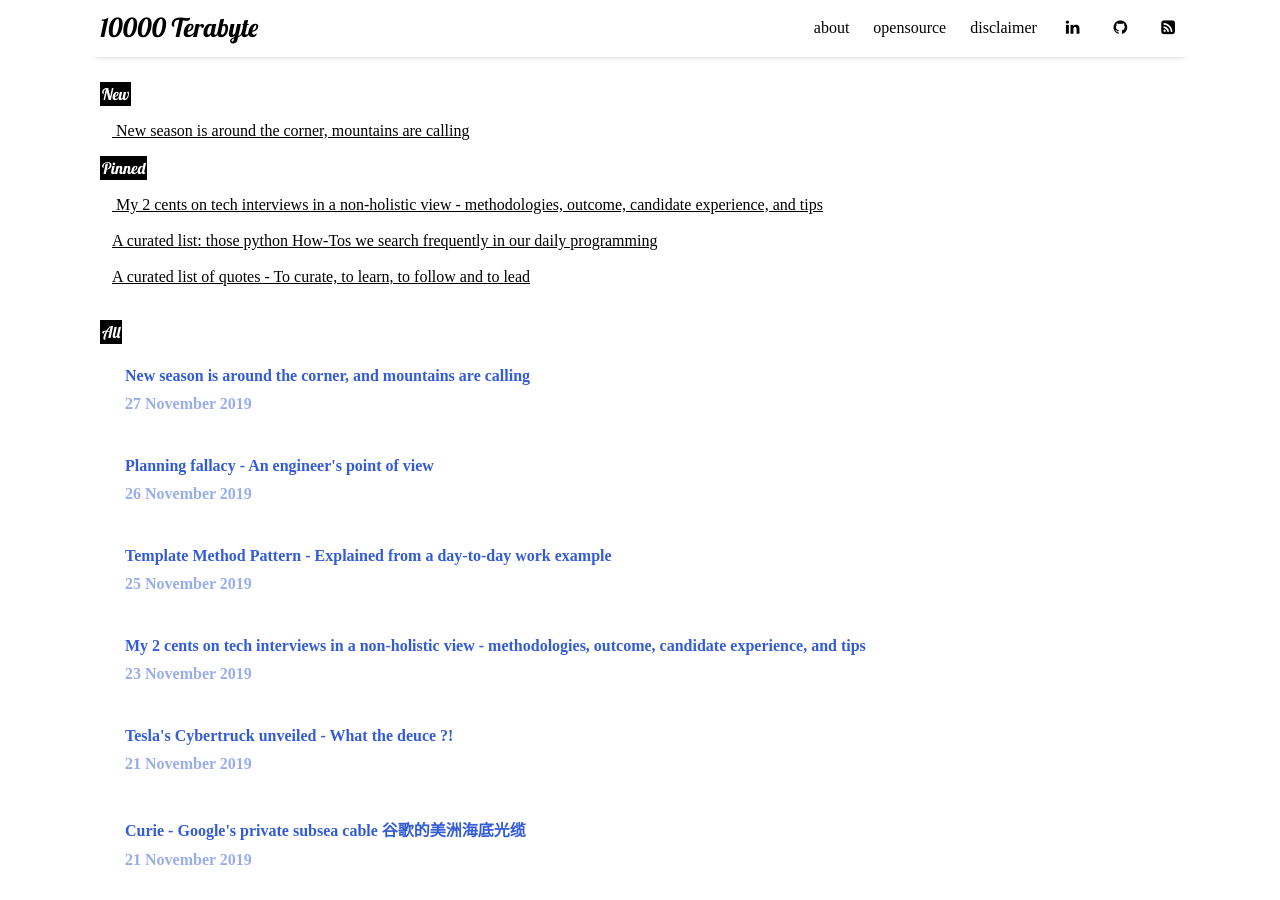
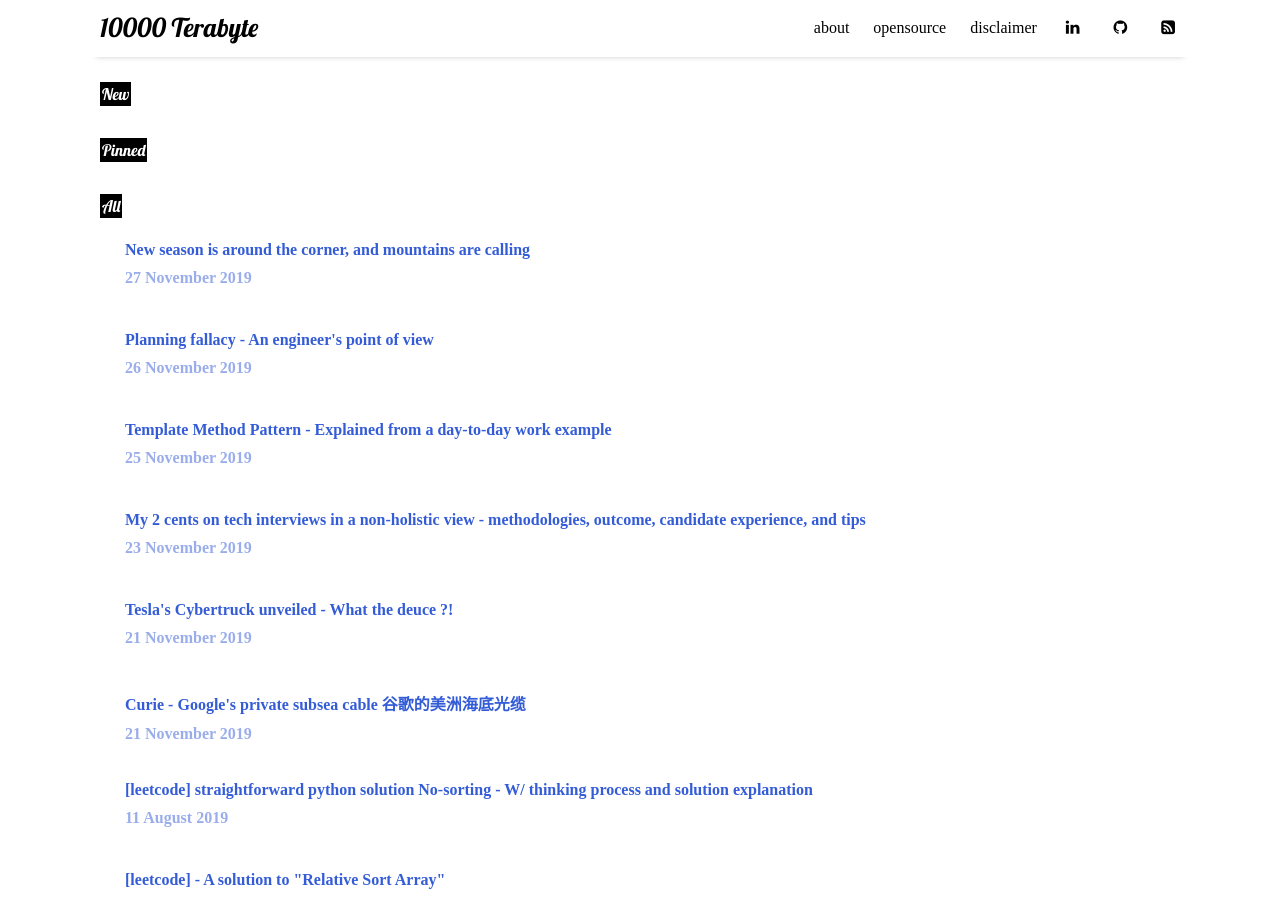
Before and after one commit to 10000TB/10000TB.github.io, a Jekyll site: the page built from index.html, in a window 1280 px wide and 900 px high. Built offline with Jekyll 4.4.1, drawn with Linux system fonts in a browser that asks for light colours; nearby versions of some CDN libraries; some web fonts are replaced; the list of posts is cut into pages by our own code.

Commit message:
[ site ] update home & about page.

```diff
--- a/_layouts/home.html
+++ b/_layouts/home.html
@@ -5,11 +5,10 @@
 <div style="font-family: 'Baskervville', serif;">
     <br/>
     <span style="color:white; background-color: black;padding: 2px 2px; font-family: 'Lobster', cursive;">New</span><br/><br/>
-    &nbsp;&nbsp;&nbsp;<a href="{{ site.url }}/ski/new-season-coming-get-ready.html"> New season is around the corner, mountains are calling </a><br/><br/>
+    &nbsp;&nbsp;&nbsp; <!--  <a href="{{ site.url }}/ski/new-season-coming-get-ready.html"> New season is around the corner, mountains are calling </a> -->
+    <br/>
     <span style="color:white; background-color: black;padding: 2px 2px; font-family: 'Lobster', cursive;">Pinned</span><br/><br/>
-    &nbsp;&nbsp;&nbsp;<a href="{{ site.url }}/tech/My-2-cents-on-tech-interviews.html"> My 2 cents on tech interviews in a non-holistic view - methodologies, outcome, candidate experience, and tips </a><br/><br/>
-    &nbsp;&nbsp;&nbsp;<a href="{{ site.url }}/python/blog-series-python-A-Curated-List-Those-Python-How-To-You-Search-Frequently-in-Your-Daily-Programming.html">A curated list: those python How-Tos we search frequently in our daily programming</a><br/><br/>
-    &nbsp;&nbsp;&nbsp;<a href="{{ site.url }}/quotes/Curating-quotes-to-curate-to-follow.html">A curated list of quotes - To curate, to learn, to follow and to lead</a><br/><br/>
+    &nbsp;&nbsp;&nbsp; <!--  <a href="{{ site.url }}/quotes/Curating-quotes-to-curate-to-follow.html">A curated list of quotes - To curate, to learn, to follow and to lead</a><br/><br/> -->
     <br/>
     <span style="color:white; background-color: black;padding: 2px 2px;font-family: 'Lobster', cursive; ">All</span><br/>
 </div>
--- a/pages/about.html
+++ b/pages/about.html
@@ -14,7 +14,7 @@
 ‣ In general, I try to reply to as many emails as I can as long as it is from real people and for good cause.<br/>
 ‣ A short message will be helpful. A message taking more than 30 seconds to read is likely to be disregarded.<br/>
 ‣ Solicitations within following areas are more likely to be replied. Note that information security complaint will for sure be replied.<br/>
-‣ Areas: 0) information security or copyright infringment complaint. 1) connect for general discussion around tech. 2) entrepreneurship. 3) we know each other before, reconnect now. 4) ski. <br/>
+‣ Areas: 0) information security or copyright infringment complaint. 1) connect for general discussion around tech. 2) entrepreneurship. 3) we know each other before, reconnect now. <br/>
 ‣ What for sure will be filtered/ignored: automated emails, 3rd party recruiter solicitations.
 <br/><br/>
 <span style="width:80px;height:30px;background-color:clear;color:black;">Some facts about me</Strong></span><br/>
```
